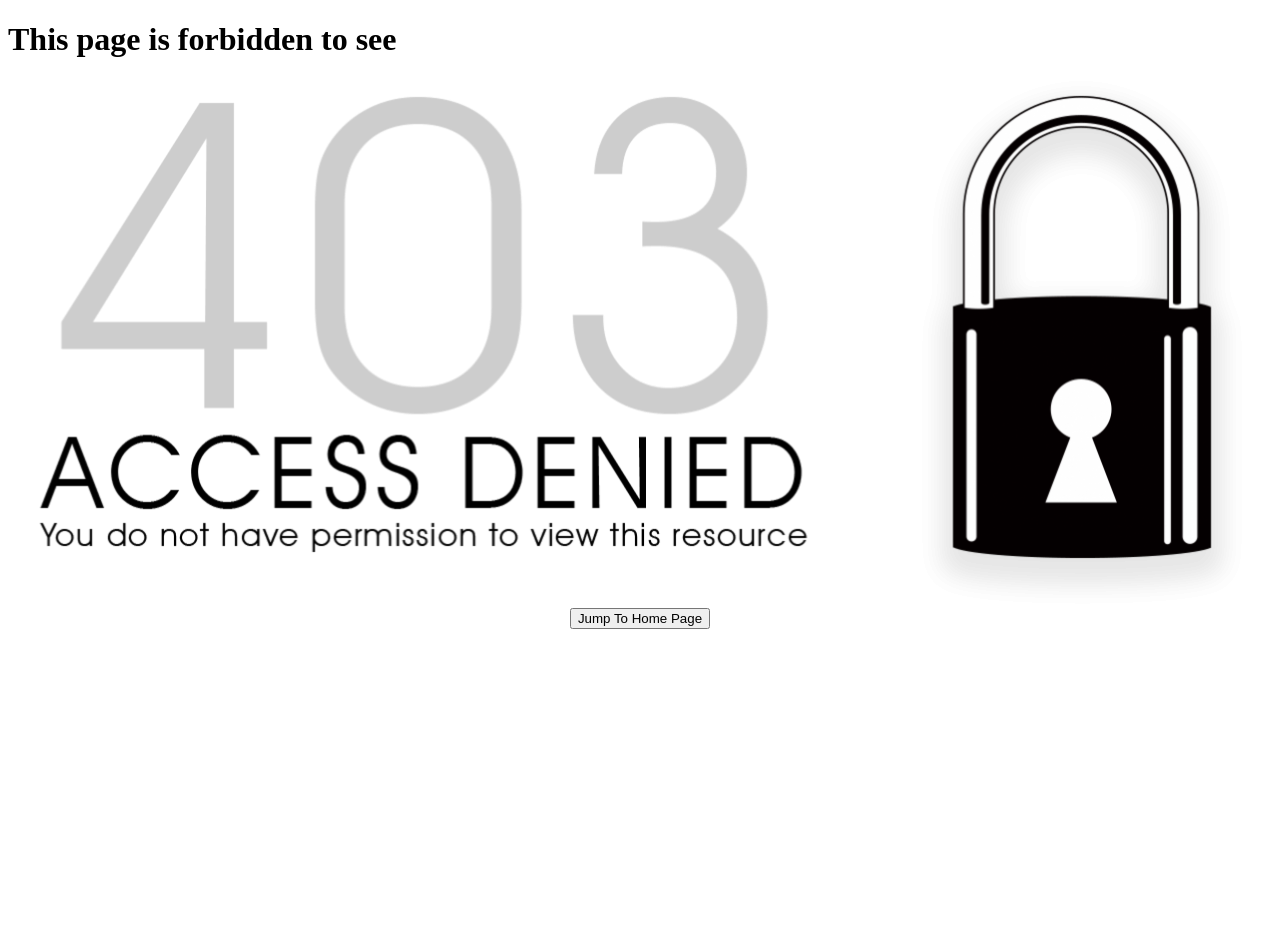
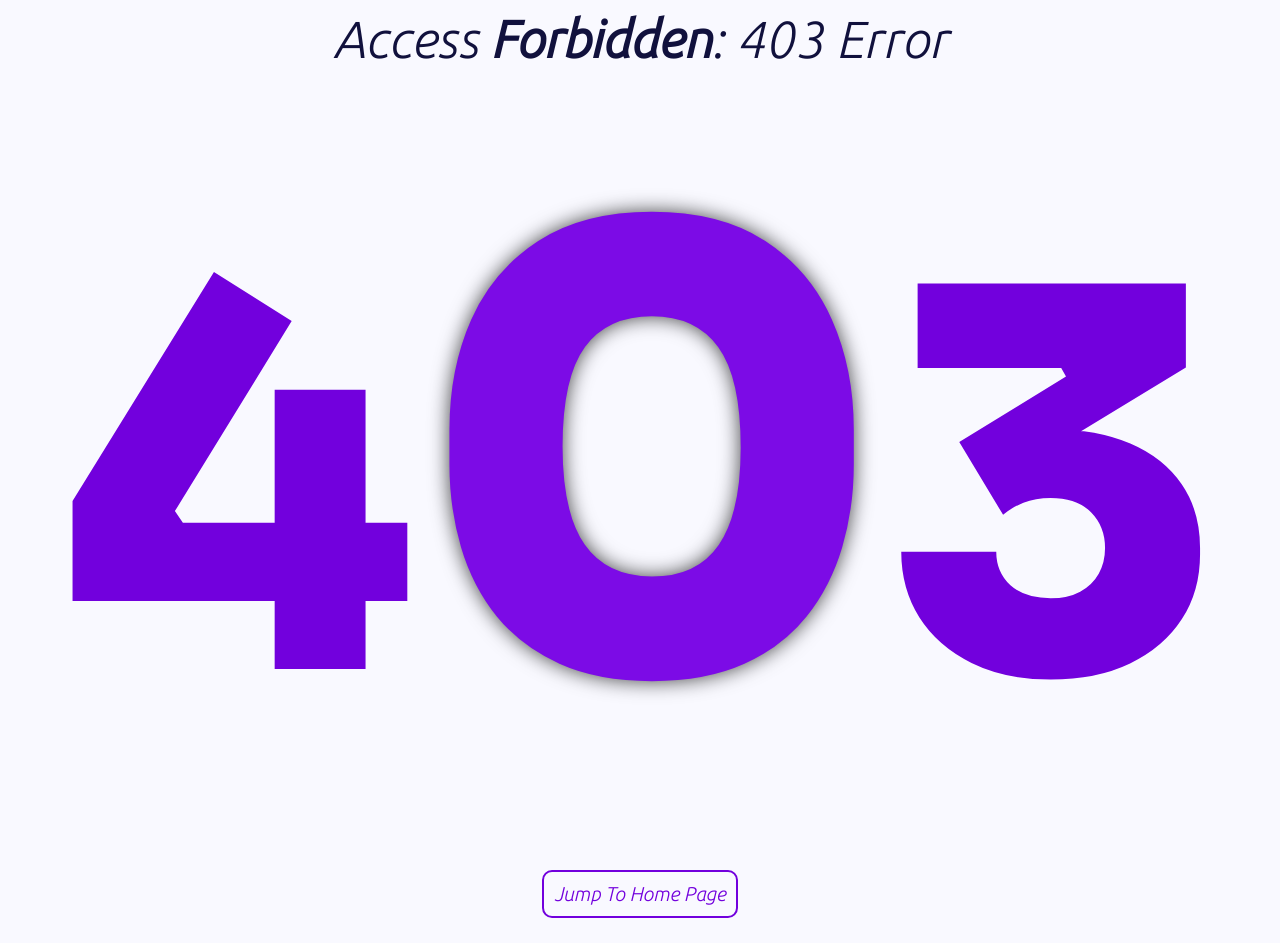
Before and after one commit to Yuheshpandian/Flask-Boilerplate, a Flask app: template Boilerplate/templates/403page.html in a window 1280 px wide. Before the commit the page ends 629 px from the top, so only its background shows below. Run offline with Flask 3, Linux system fonts and the light colour scheme; the template is opened without the code that fills it, so the values that code supplies are empty.

Commit message:
Improved 404 & 403 Error Pages

```diff
--- a/Boilerplate/static/css/403.css
+++ b/Boilerplate/static/css/403.css
@@ -0,0 +1,57 @@
+@import url("https://fonts.googleapis.com/css2?family=Ubuntu:ital,wght@1,300,700&display=swap");
+@import url("https://fonts.googleapis.com/css2?family=Sora:wght@800&display=swap");
+
+* {
+   box-sizing: border-box;
+   padding: 0;
+   margin: 0;
+   background: #f9f9ff;
+}
+
+h1 {
+   font-family: "Ubuntu", sans-serif;
+   text-align: center;
+   margin-block: 10px;
+   font-size: 3.25rem;
+   font-weight: 300;
+   color: rgb(17, 17, 61);
+}
+
+strong {
+   font-weight: 700;
+}
+
+.banner {
+   font-size: 33rem;
+   font-family: "Sora", sans-serif;
+   text-align: center;
+   color: #7200dd;
+}
+
+em {
+   font-style: normal;
+   text-shadow: 0 0 20px #000000bd;
+   font-size: 38rem;
+   color: #7c0be6;
+}
+
+.btn {
+   text-align: center;
+}
+
+button {
+   padding: 10px;
+   border: 2.5px solid #7200dd;
+   outline: none;
+   border-radius: 10px;
+   margin-block: 25px;
+   color: #7200dd;
+   font-size: 1.25rem;
+   font-family: "Ubuntu", sans-serif;
+   transition: 300ms ease-in-out;
+}
+
+button:hover {
+   color: white;
+   background: #7200dd;
+}
--- a/Boilerplate/templates/403page.html
+++ b/Boilerplate/templates/403page.html
@@ -7,15 +7,15 @@
     <link rel="icon" type="image/x-icon" href="../static/icons/favicon.ico">
 </head>
 <body>
-    <h1>This page is forbidden to see</h1>
-    <center>
-        <img src="../static/images/403.png">
-    </center>
-    <center>
+    <h1>Access <strong>Forbidden</strong>: 403 Error</h1>
+    <section class="banner">
+        4<em>0</em>3
+    </section>
+    <section class="btn">
         <a href={{ url_for("home") }}>
             <button>Jump To Home Page</button>
         </a>
-    </center>
+    </section>
 
 </body>
 </html>
```
Also changed, not shown: Boilerplate/static/css/404.css (+42 -0 lines), Boilerplate/templates/404page.html (+4 -7 lines), Boilerplate/static/images/403.png (deleted), Boilerplate/static/images/404.jpg (deleted), Boilerplate/static/images/404.png (added).
